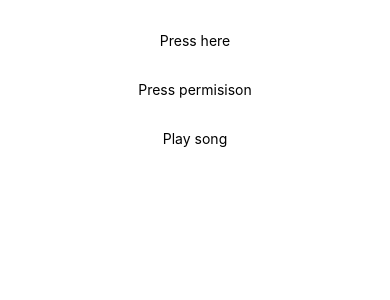
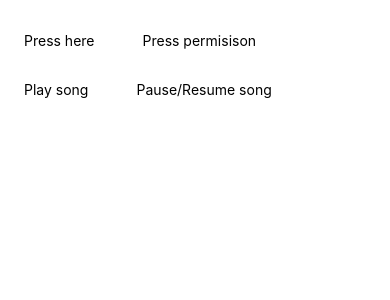
Before and after one commit to gauravroy1995/MusicPlayerReactWithNative, a React Native app: screen / in a window 390 px wide. Shown: the top 300 px of the page. Built offline with nearby package versions, Linux system fonts and the light colour scheme.

Commit message:
feat(music): added play pause

```diff
--- a/App.js
+++ b/App.js
@@ -31,6 +31,12 @@ const onPressOfPermsiion = async() => {
 const onPressplay = () => {
   const {MusicPlayerModule} = NativeModules
  const result =  MusicPlayerModule.playSong(0);
+//  console.log(result,"result of permission");
+}
+
+const onPressPause = () => {
+  const {MusicPlayerModule} = NativeModules
+ const result =  MusicPlayerModule.pauseSong();
 //  console.log(result,"result of permission");
 }
 
@@ -89,6 +95,7 @@ const App = () => {
 
   return (
     <SafeAreaView style={{flex:1,alignItems:'center',justifyContent:'center'}}>
+      <View style={{flexDirection:'row', flexWrap:'wrap'}} >
       <TouchableOpacity onPress={onPress}
       style={styles.sectionContainer}
       >
@@ -106,6 +113,13 @@ const App = () => {
       >
         <Text>Play song</Text>
       </TouchableOpacity>
+
+      <TouchableOpacity onPress={onPressPause}
+       style={styles.sectionContainer}
+      >
+        <Text>Pause/Resume song</Text>
+      </TouchableOpacity>
+      </View>
 
       {renderFlatList()}
     </SafeAreaView>
```
Also changed, not shown: 1 other file (tests, documents, lock files or other folders).
